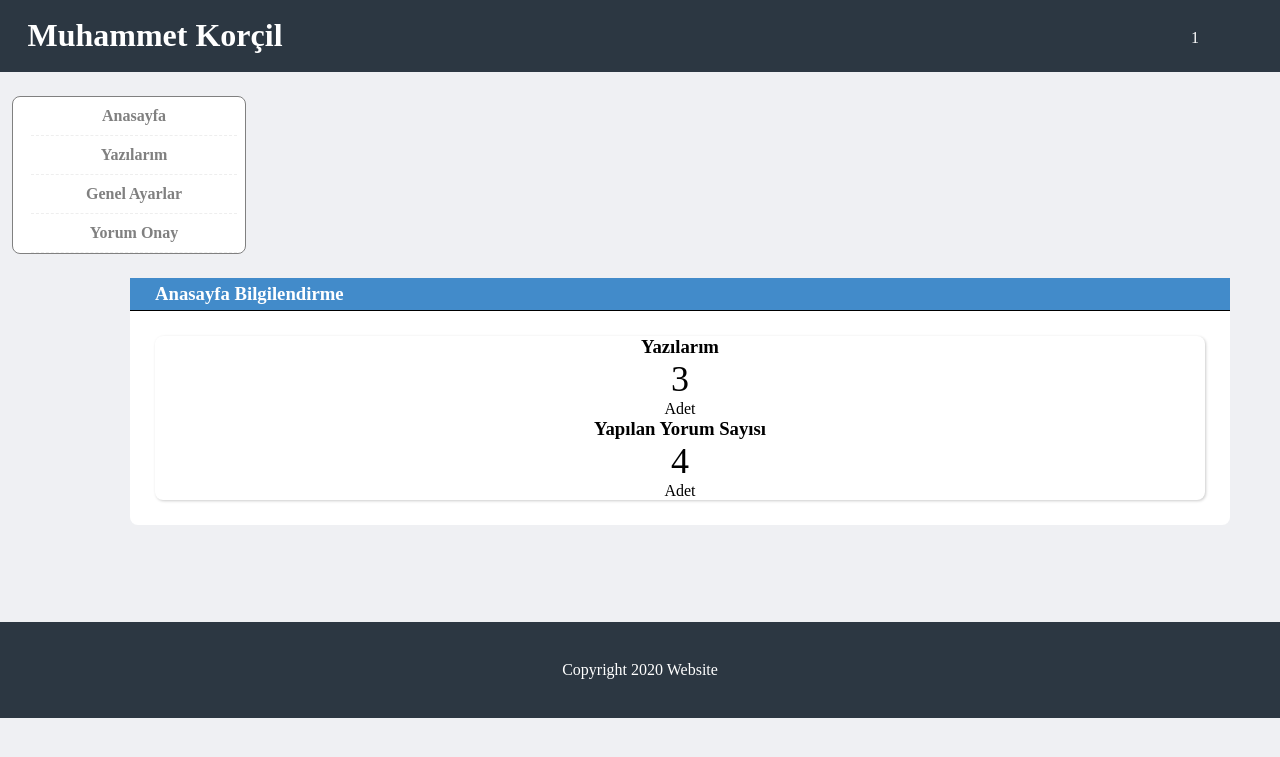
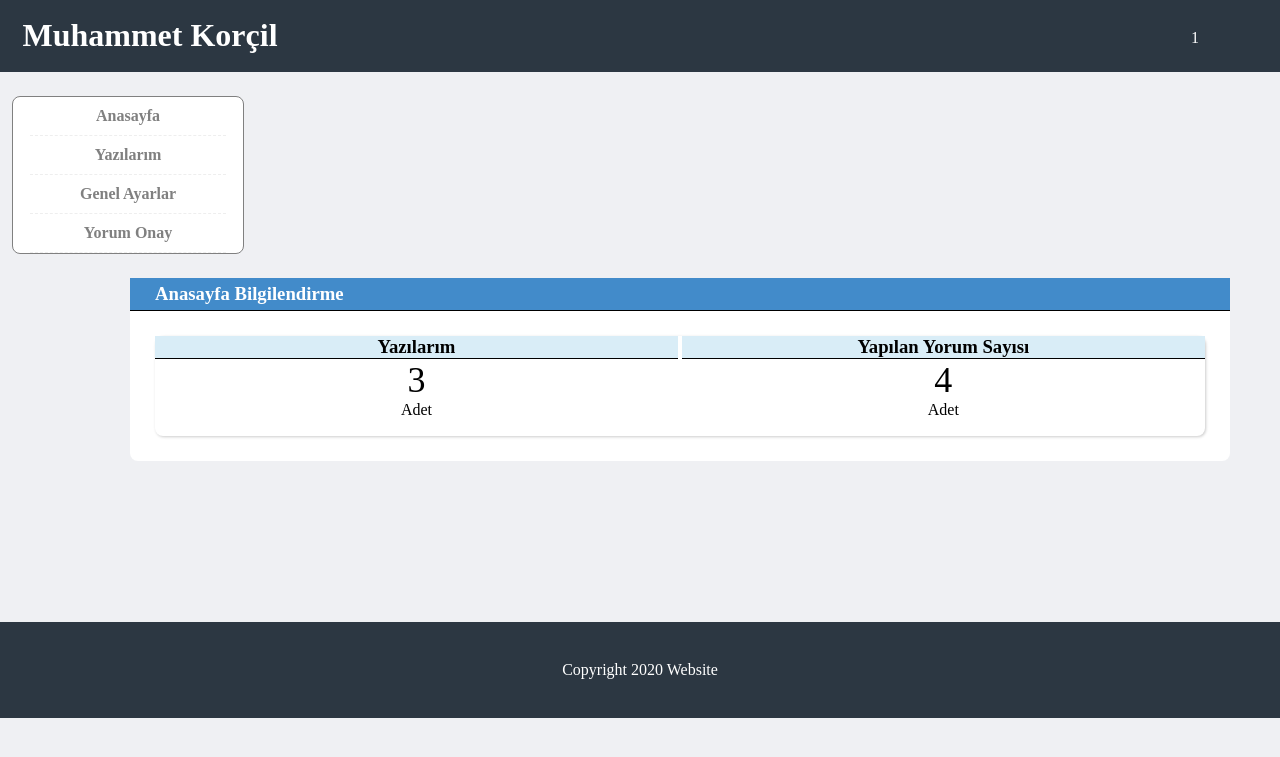
Before and after one commit to korcilm/blog-sitesi, a PHP site: page /admin/index.php in a window 1280 px wide. Shown: the top 757 px of the page. Run offline with PHP 8.4, Linux system fonts and the light colour scheme; the visitor is signed in with stand-in values (Sample User, id 1); data comes from the database, SQL or seed files in the repository.

Commit message:
Update index.css

```diff
--- a/admin/css/index.css
+++ b/admin/css/index.css
@@ -1,8 +1,10 @@
 *{
+	box-sizing: border-box;
 	margin: 0;
 	font-family: "Times New Roman", Times, serif;
 }
 body{
+
 	background-color: #eff0f3;
 }
 .header{
@@ -142,13 +144,17 @@ body{
 	height: 100%;
 	margin: 25px 0 25px 25px;
 }
-.heading h3{
+.info-heading{
+	width: 49.8%;
+	display: inline-block;
+}
+.info-heading h3{
 	border-bottom:1px solid black;
 	background-color: #d9edf7;
 	width: 100%;
 	color: black;
 }
-.heading p{
+.info-heading p{
 	margin-top: 24px;
 }
 table{
```
